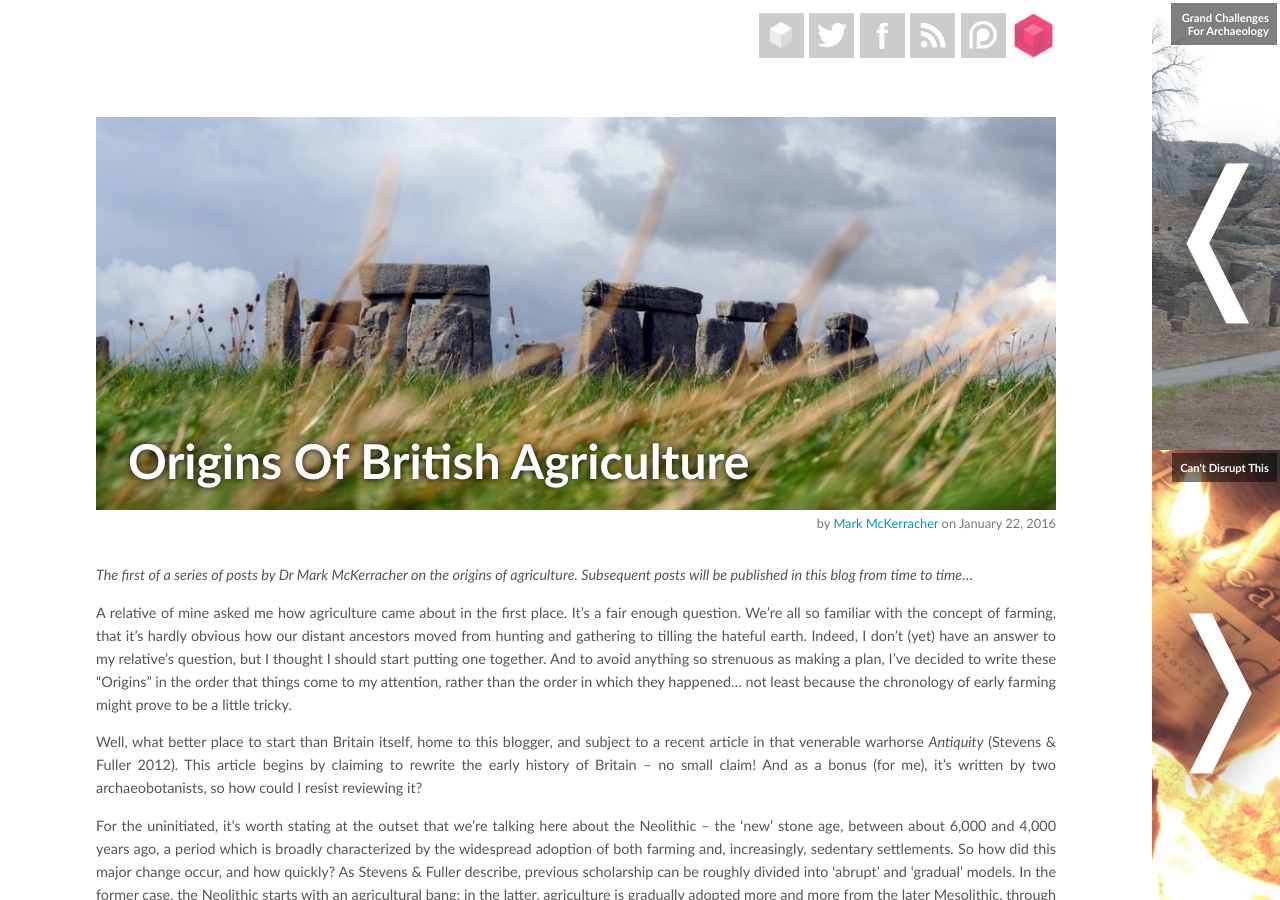
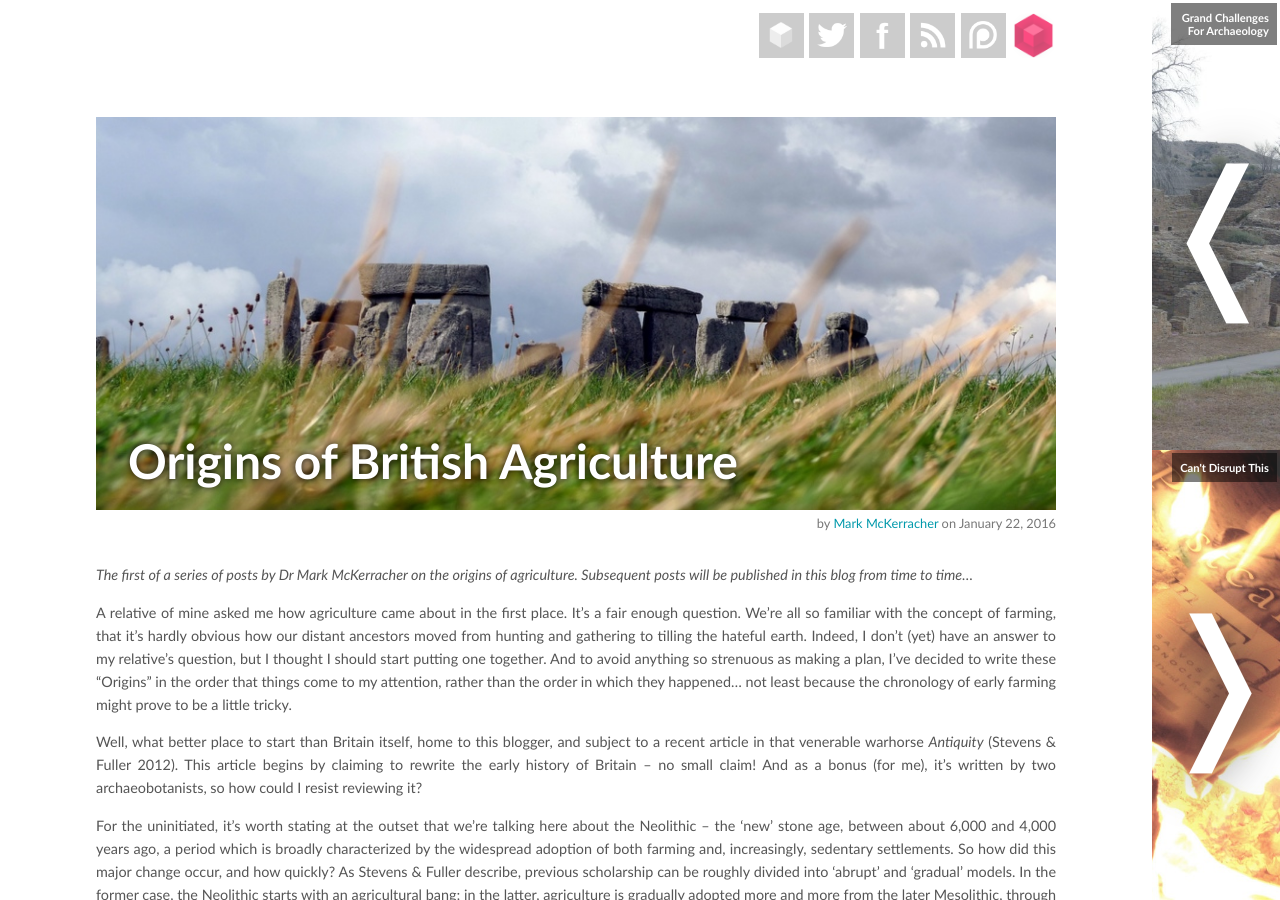
Before and after one commit to roundedglobe/roundedglobe.github.io, a Jekyll site: the page built from _posts/2016-01-22-origins-of-british-agriculture.md, in a window 1280 px wide and 900 px high. Built offline with Jekyll 4.4.1, drawn with Linux system fonts in a browser that asks for light colours; comment, search, counter and statistics services are not loaded; part of the change alters nothing that is shown.

```diff
--- a/_posts/2016-01-22-origins-of-british-agriculture.md
+++ b/_posts/2016-01-22-origins-of-british-agriculture.md
@@ -3,6 +3,7 @@ published: true
 author: mm
 image: mm_header.jpg
 description: "British farming disappeared in the era when Stonehenge was built"
+title: "Origins of British Agriculture"
 ---
 _The first of a series of posts by Dr Mark McKerracher on the origins of agriculture. Subsequent posts will be published in this blog from time to time..._
 
```
